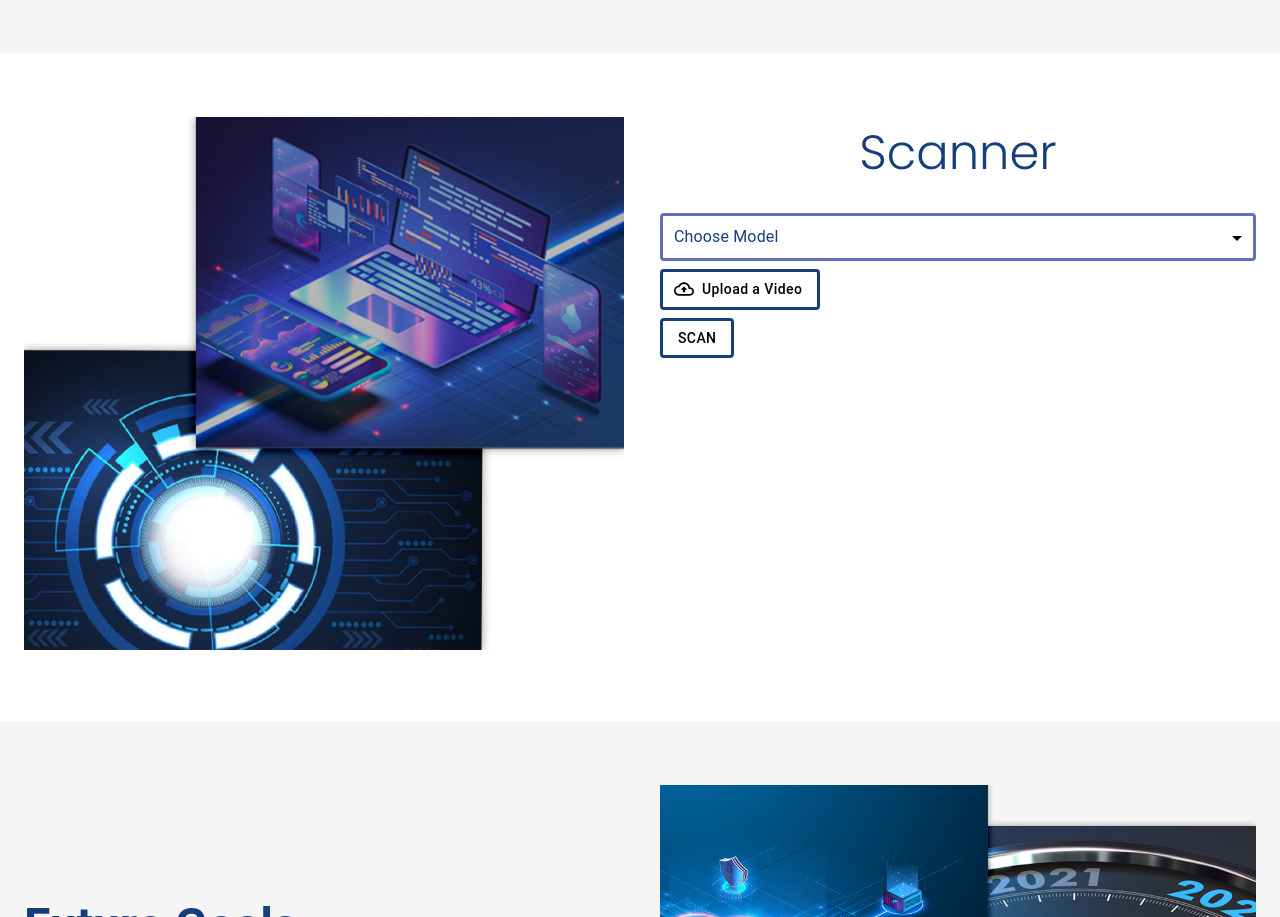
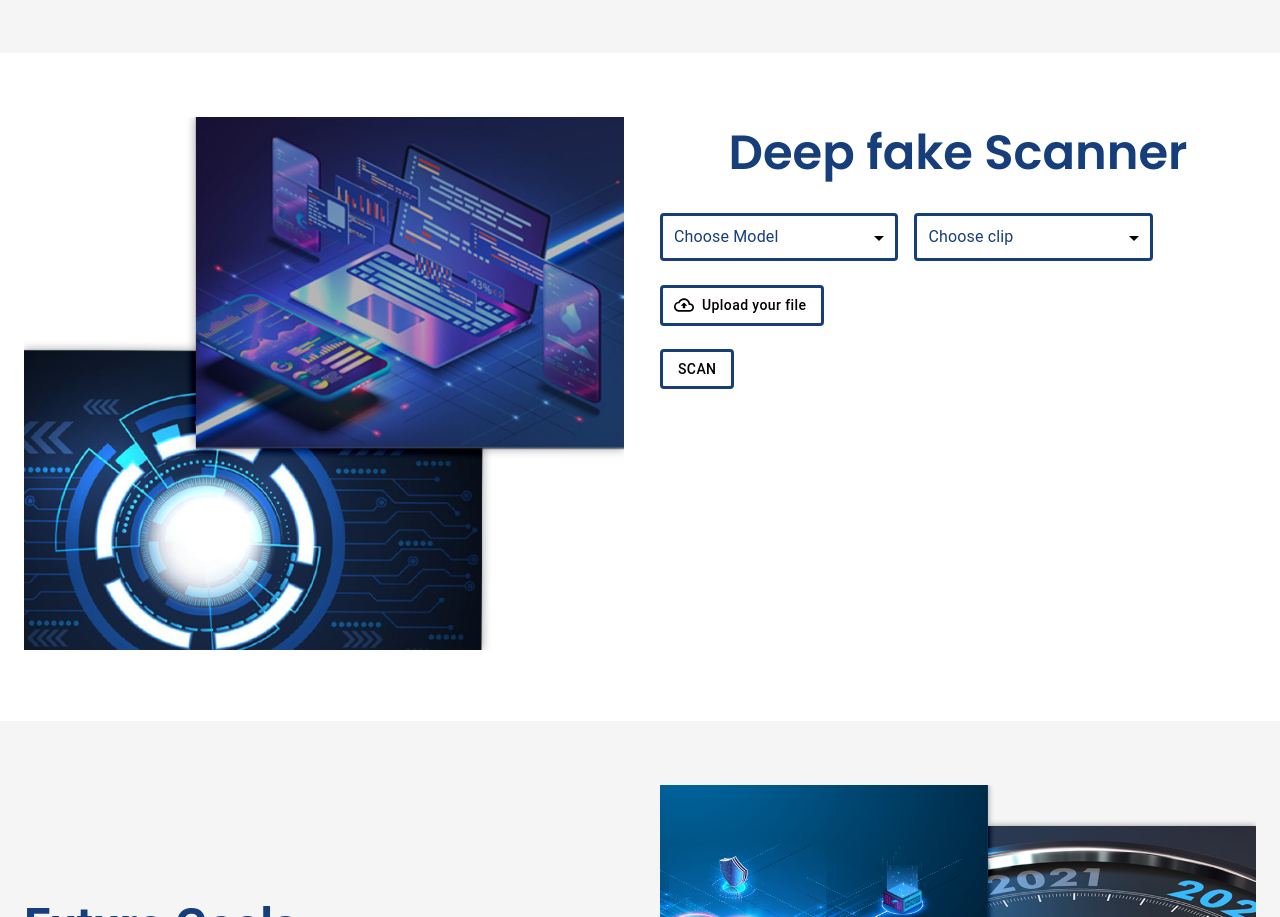
Before and after one commit to MariaAsiif/scan-project, a React (Create React App) app: page / in a window 1280 px wide. Shown: the part 1430-2347 px from the top of the page. Built offline with nearby package versions, Linux system fonts and the light colour scheme.

Commit message:
add another field and set some css

```diff
--- a/src/components/ScannerSection.jsx
+++ b/src/components/ScannerSection.jsx
@@ -7,6 +7,8 @@ import Box from '@mui/material/Box';
 import scannerPic from "../static/media/scanner-image.jpg"
 import { fontWeight } from "@mui/system";
 export default function ScannerSection() {
+  const [model, setmodel] = useState("")
+  const [clip, setclip] = useState("")
   const [file, setFile] = useState("");
   const [result, setResult] = useState("");
   const [isLoading, setLoading] = useState(false);
@@ -31,6 +33,18 @@ export default function ScannerSection() {
   };
   const onSubmit = async (e) => {
     e.preventDefault();
+
+    if (model === "") {
+      setErrorMsg("Please select a model.");
+      handleClick();
+      return
+    }
+    if (clip === "") {
+      setErrorMsg("Please select a clip.");
+      handleClick();
+      return
+    }
+
 
     if (file === "") {
       setErrorMsg("Please select a video to scan.");
@@ -82,35 +96,71 @@ export default function ScannerSection() {
             </Alert>
 
           </Snackbar>
-          <h2 style={{ fontSize: "48px", textAlign: "center", marginBottom: "20px", color: "#163E7B", fontWeight: "500" }} >Scanner</h2>
-          <FormControl sx={{ width: "100%", }}  >
+          <h2 style={{ fontSize: "48px", textAlign: "center", marginBottom: "20px", color: "#163E7B", }} >Deep fake Scanner</h2>
+          <FormControl sx={{ width: "40%", marginBottom: 2, marginRight: 2 }}  >
             <InputLabel id="select-model" sx={{ color: "#163E7B", }}   >
               Choose Model
             </InputLabel>
-            <Select labelId="select-model" id="select-model" label="Choose Model"
-              sx={{ maxHeight: "50vh", marginTop: "5px", ".MuiSvgIcon-root": { color: "black", }, color: "black", "& .MuiSelect-select": { paddingBlock: "12px", }, "& fieldset": { border: "3px solid #636fbd", }, "&:hover": { "& fieldset": { border: "3px solid #163E7B", }, }, }}
+            <Select value={model} onChange={(e) => { setmodel(e.target.value) }} labelId="select-model" id="select-model" label="Choose Model"
+              sx={{ maxHeight: "50vh", marginTop: "5px", ".MuiSvgIcon-root": { color: "black", }, color: "black", "& .MuiSelect-select": { paddingBlock: "12px", }, "& fieldset": { border: "3px solid #163E7B", }, "&:hover": { "& fieldset": { border: "3px solid #163E7B", }, }, }}
             >
+              <MenuItem value="">Select Model</MenuItem>
               <MenuItem value="efficientNet">Efficient Net</MenuItem>
               <MenuItem value="resNet">Res Net</MenuItem>
               <MenuItem value="denseNet">Dense Net</MenuItem>
             </Select>
+          </FormControl>
+          <FormControl sx={{ width: "40%", marginBottom: 2 }}>
+            <InputLabel sx={{ color: "#163E7B", }} id="select-clip">Choose clip</InputLabel>
+            <Select
+              labelId="select-clip"
+              id="select-clip"
+              value={clip}
+              label="Age"
+              onChange={(e) => { setclip(e.target.value) }}
+              sx={{ maxHeight: "50vh", marginTop: "5px", ".MuiSvgIcon-root": { color: "black", }, color: "black", "& .MuiSelect-select": { paddingBlock: "12px", }, "& fieldset": { border: "3px solid #163E7B", }, "&:hover": { "& fieldset": { border: "3px solid #163E7B", }, }, }}
+
+            >
+              <MenuItem value={""}>Select Clip</MenuItem>
+              <MenuItem value={"audio"}>audio</MenuItem>
+              <MenuItem value={"video"}>video</MenuItem>
+              <MenuItem value={"multimode/both"}>multimode/both</MenuItem>
+            </Select>
+          </FormControl>
+
+
+          {/* <InputLabel id="select-clip " sx={{ color: "#163E7B", }}   >
+              Choose Clip
+            </InputLabel>
+            <Select labelId="select-clip" id="select-clip" label="Choose Clip"
+              sx={{ maxHeight: "50vh", marginTop: "5px", ".MuiSvgIcon-root": { color: "black", }, color: "black", "& .MuiSelect-select": { paddingBlock: "12px", }, "& fieldset": { border: "3px solid #163E7B", }, "&:hover": { "& fieldset": { border: "3px solid #163E7B", }, }, }}
+            >
+              <MenuItem value="audio">audio</MenuItem>
+              <MenuItem value="video">video</MenuItem>
+              <MenuItem value="denseNet/both">multimode/both</MenuItem>
+            </Select> */}
+          <div style={{ marginBottom: 15 }} >
             <Button component="label" variant="outlined" className="upload_button" startIcon={<CloudUploadIcon />}
               sx={{ width: "fit-content", textTransform: "none", color: "black", border: "3px solid #163E7B", "&:hover": { border: "3px solid #636fbd", }, marginTop: 1, marginBottom: 0, marginRight: 0, }}
             >
-              Upload a Video
-              <input type="file" accept=".mp4" style={{ display: "none", }} id="customFile" onChange={onChange} />
+              Upload your file
+              <input type="file" accept="audio/*,video/*" style={{ display: "none", }} id="customFile" onChange={onChange} />
             </Button>
+          </div>
+          <div>
             <Button variant="outlined"
               sx={{ width: "fit-content", textTransform: "none", color: "black", border: "3px solid #163E7B", "&:hover": { border: "3px solid #636fbd", }, marginTop: 1, marginBottom: 0, marginRight: 0, }} type="submit" onClick={onSubmit}  >
               SCAN
             </Button>
+          </div>
+
           {isLoading ?
             (
               <Bars color="#163E7B" width="100%" />
             ) : (
               <p style={{ textAlign: "center", color: "#fff" }}>{result}</p>
             )}
-          </FormControl>
+
         </Grid>
 
       </Grid>
```
Lines whose indentation alone changed are shown as unchanged.
